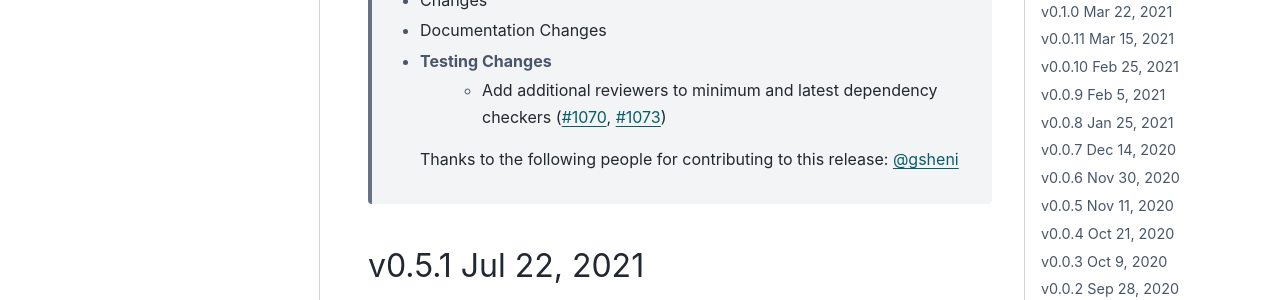
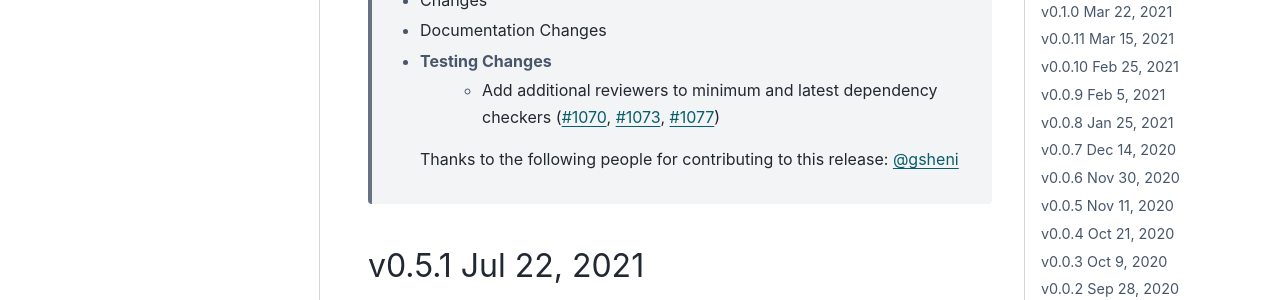
Before and after one commit to alteryx/woodwork, a Sphinx documentation site: the page built from docs/source/release_notes.rst, in a window 1280 px wide and 900 px high. Shown: the part 380-680 px from the top of the window. Built offline with Sphinx 7.4.7 and the PyData theme 0.15.4, drawn with Linux system fonts in a browser that asks for light colours; comment, search, counter and statistics services are not loaded.

Commit message:
Update release_notes.rst

```diff
--- a/docs/source/release_notes.rst
+++ b/docs/source/release_notes.rst
@@ -10,7 +10,7 @@
   * Changes
   * Documentation Changes
   * Testing Changes
-        * Add additional reviewers to minimum and latest dependency checkers (:pr:`1070`, :pr:`1073`)
+        * Add additional reviewers to minimum and latest dependency checkers (:pr:`1070`, :pr:`1073`, :pr:`1077`)
 
     Thanks to the following people for contributing to this release:
     :user:`gsheni`
```
